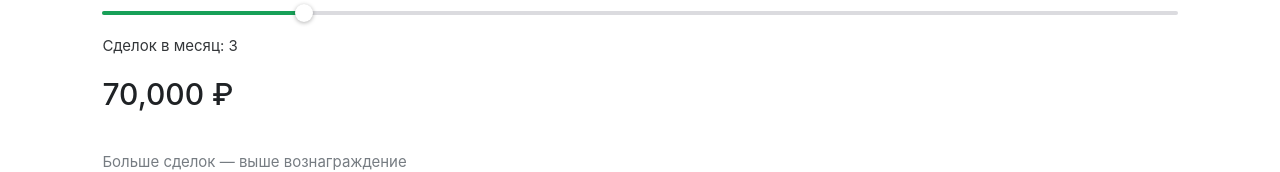
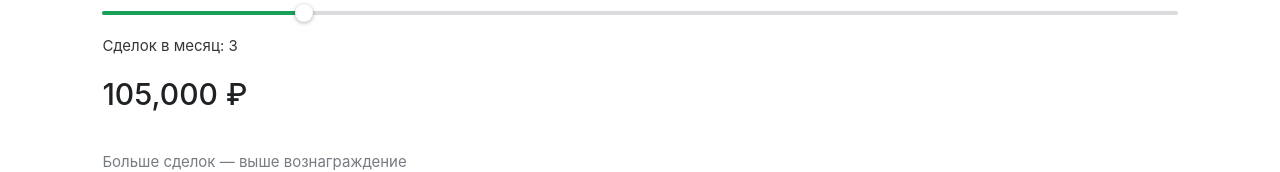
Before and after one commit to Valerij2000/avtoraketa-app, a Vue app: page / in a window 1280 px wide. Shown: the part 1654-1826 px from the top of the page. Built offline with nearby package versions, Linux system fonts and the light colour scheme.

Commit message:
array updated

```diff
--- a/src/components/sections/EarningsSection.vue
+++ b/src/components/sections/EarningsSection.vue
@@ -27,9 +27,10 @@ const { t } = useI18n();
 
 const deals = ref(3);
 
+// earnings[n] = earnings[n - 1] * 1.2
 const earningsOptions = [
-  30000, 50000, 70000, 90000, 110000, 130000, 150000, 170000, 190000, 210000,
-  230000, 250000,
+  30000, 65000, 105000, 150000, 200000, 255000, 315000, 380000, 450000, 525000,
+  605000, 690000,
 ];
 
 const earnings = computed(() => {
```
